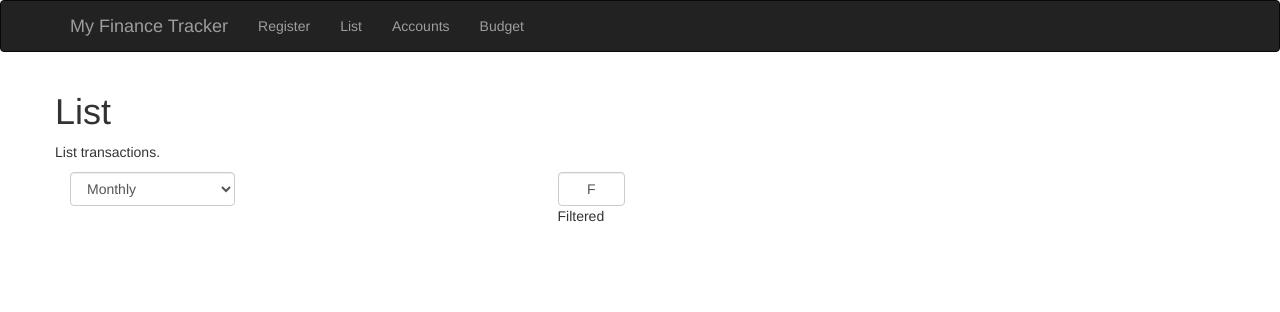
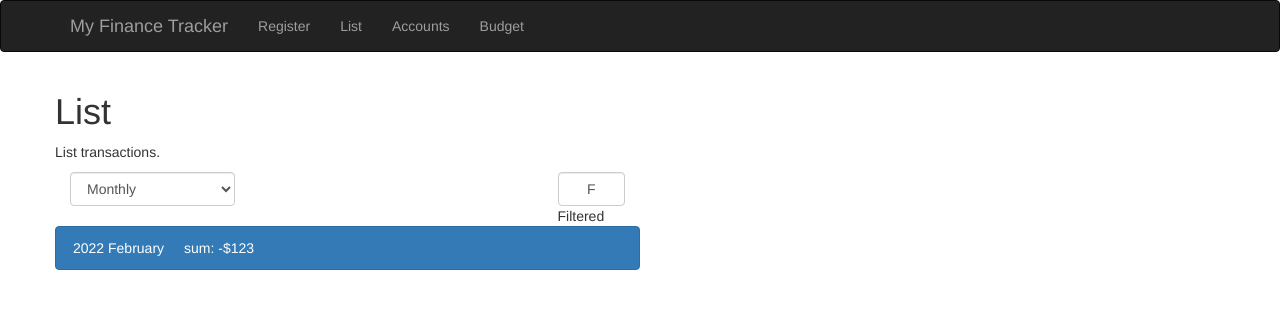
Before and after one commit to zafontana/100daysofweb, a Flask app: template projects/3_finance_tracker/templates/list.html in a window 1280 px wide. Shown: the top 312 px of the page. Run offline with Flask 2, Linux system fonts and the light colour scheme; the template is opened without the code that fills it, so the values that code supplies are empty; some libraries are stand-ins or nearby versions.

Commit message:
Day 7 - brainstorming in HTML

```diff
--- a/projects/3_finance_tracker/templates/list.html
+++ b/projects/3_finance_tracker/templates/list.html
@@ -62,7 +62,44 @@
         </div>
     </div>
 
+    <div class="row">
+        <div class="col-sm-6 btn btn-primary accordion-toggle table-responsive" data-toggle="collapse" data-target="#multiCollapse2022Feb" aria-expanded="false" aria-controls="multiCollapse2022Feb">
+            <table class="table-condensed w-100">
+                <tbody>
+                <td>2022 February</td>
+                <td colspan="2"></td>
+                <td class="text-right">sum: -$123</td>
+                </tbody>
+            </table>
+        </div>
+    </div>
+
+    <div class="row accordian-body collapse"  id="multiCollapse2022Feb">
+        <div class="col-sm-6">
+            <table class="table table-striped table-responsive table-hover w-100">
+                <tbody>
+                    <tr>
+                        <td>mon <br>feb 7</td>
+                        <td>internet <br>expense <br>bills</td>
+                        <td class="text-right">$82<br>Credit Card | -$1000</td>
+                    </tr>
+                    <tr>
+                        <td>mon <br>feb 7</td>
+                        <td>internet <br>expense <br>bills</td>
+                        <td class="text-right">$82<br>Credit Card | -$1000</td>
+                    </tr>
+                    <tr>
+                        <td>mon <br>feb 7</td>
+                        <td>internet <br>expense <br>bills</td>
+                        <td class="text-right">$82<br>Credit Card | -$1000</td>
+                    </tr>
+                </tbody>
+            </table>
+
+        </div>
+    </div>
 </div>
+
 
 <!-- jQuery (necessary for Bootstrap's JavaScript plugins) -->
 <script src="https://code.jquery.com/jquery-1.12.4.min.js" integrity="sha384-nvAa0+6Qg9clwYCGGPpDQLVpLNn0fRaROjHqs13t4Ggj3Ez50XnGQqc/r8MhnRDZ" crossorigin="anonymous"></script>
```
Also changed, not shown: readme.md.
